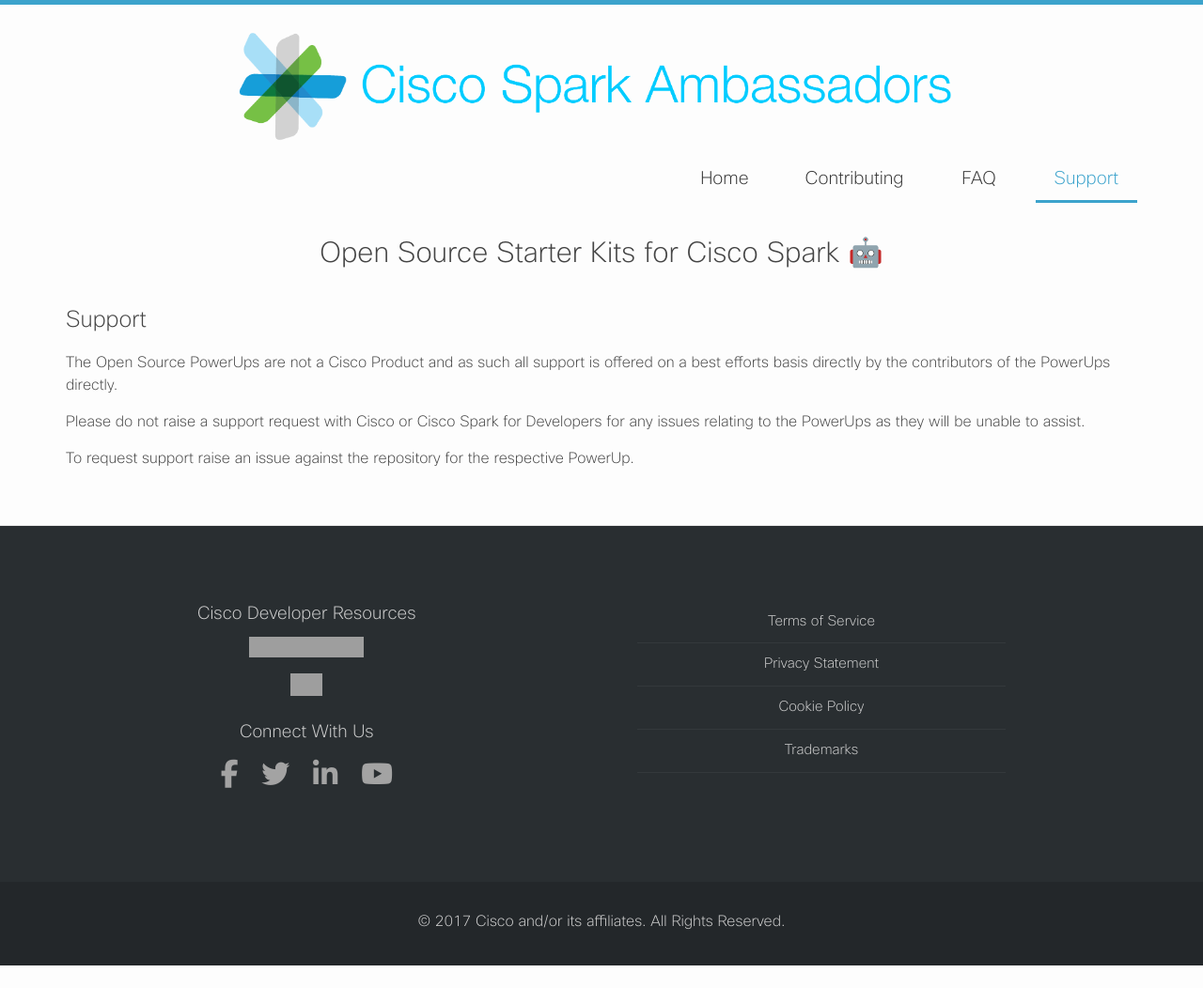
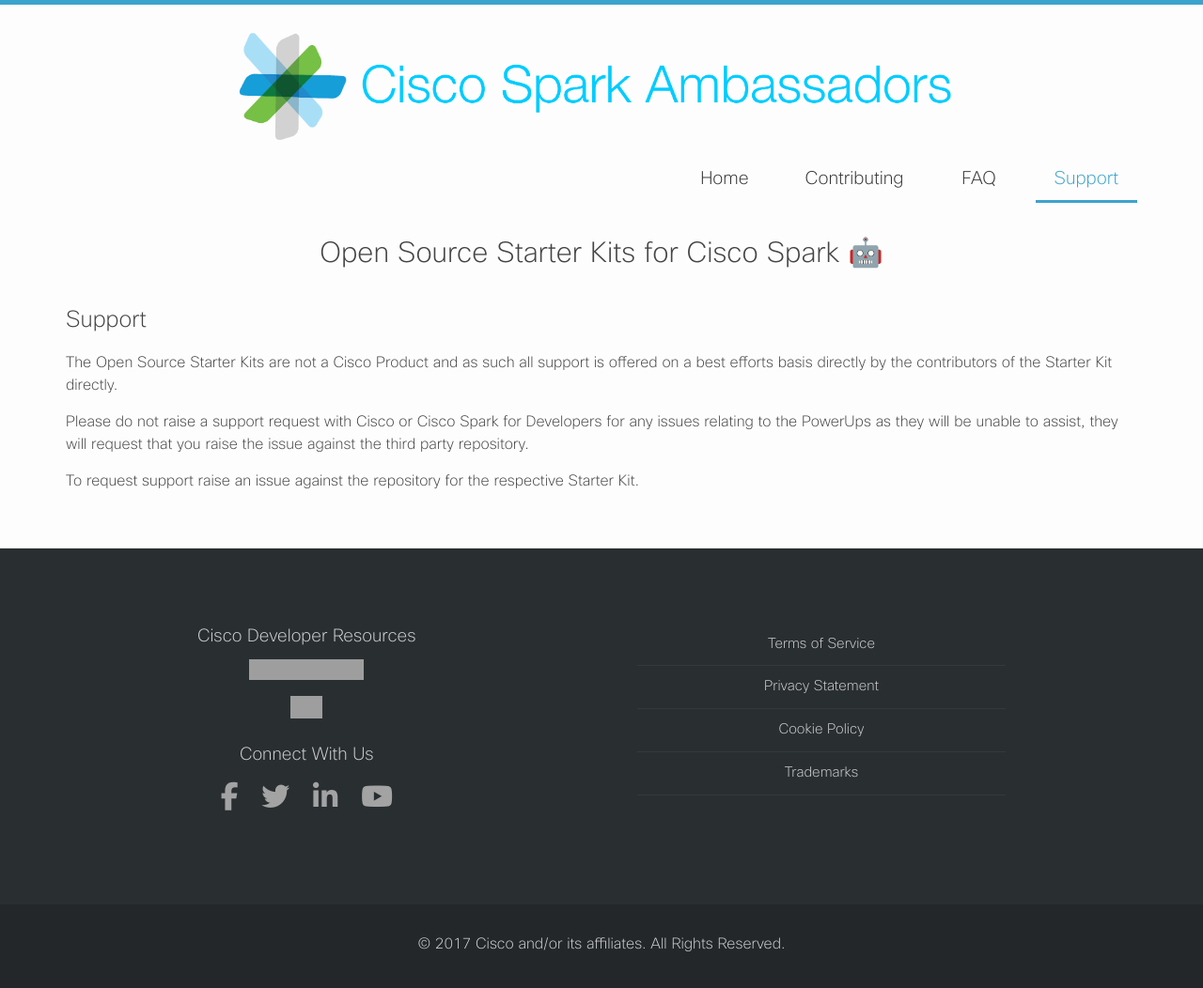
Before and after one commit to CiscoWebexTeamsAmbassadors/StarterKits, a Jekyll site: the page built from support.md, in a window 1280 px wide. Shown: the whole page at 94% size. Built offline with Jekyll 4.4.1, drawn with Linux system fonts in a browser that asks for light colours; nearby versions of some CDN libraries; comment, search, counter and statistics services are not loaded; before the commit the page ends 1028 px from its top, so only the background shows below that; grey boxes are pictures that could not be loaded.

Commit message:
Update support.md

```diff
--- a/support.md
+++ b/support.md
@@ -7,8 +7,8 @@ navigation_weight: 4
 ---
 
 # Support
-The Open Source PowerUps are not a Cisco Product and as such all support is offered on a best efforts basis directly by the contributors of the PowerUps directly.
+The Open Source Starter Kits are not a Cisco Product and as such all support is offered on a best efforts basis directly by the contributors of the Starter Kit directly.
 
-Please do not raise a support request with Cisco or Cisco Spark for Developers for any issues relating to the PowerUps as they will be unable to assist.
+Please do not raise a support request with Cisco or Cisco Spark for Developers for any issues relating to the PowerUps as they will be unable to assist, they will request that you raise the issue against the third party repository.
 
-To request support raise an issue against the repository for the respective PowerUp.
+To request support raise an issue against the repository for the respective Starter Kit.
```
